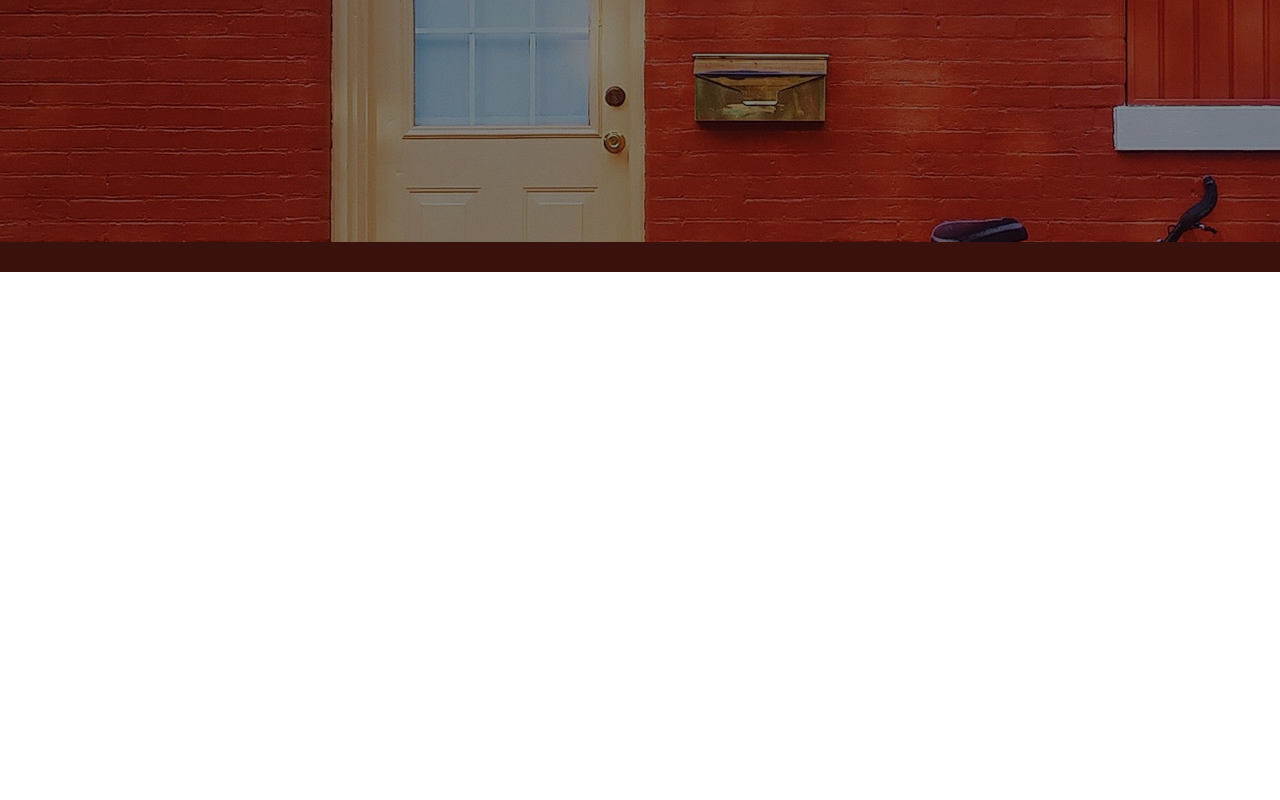
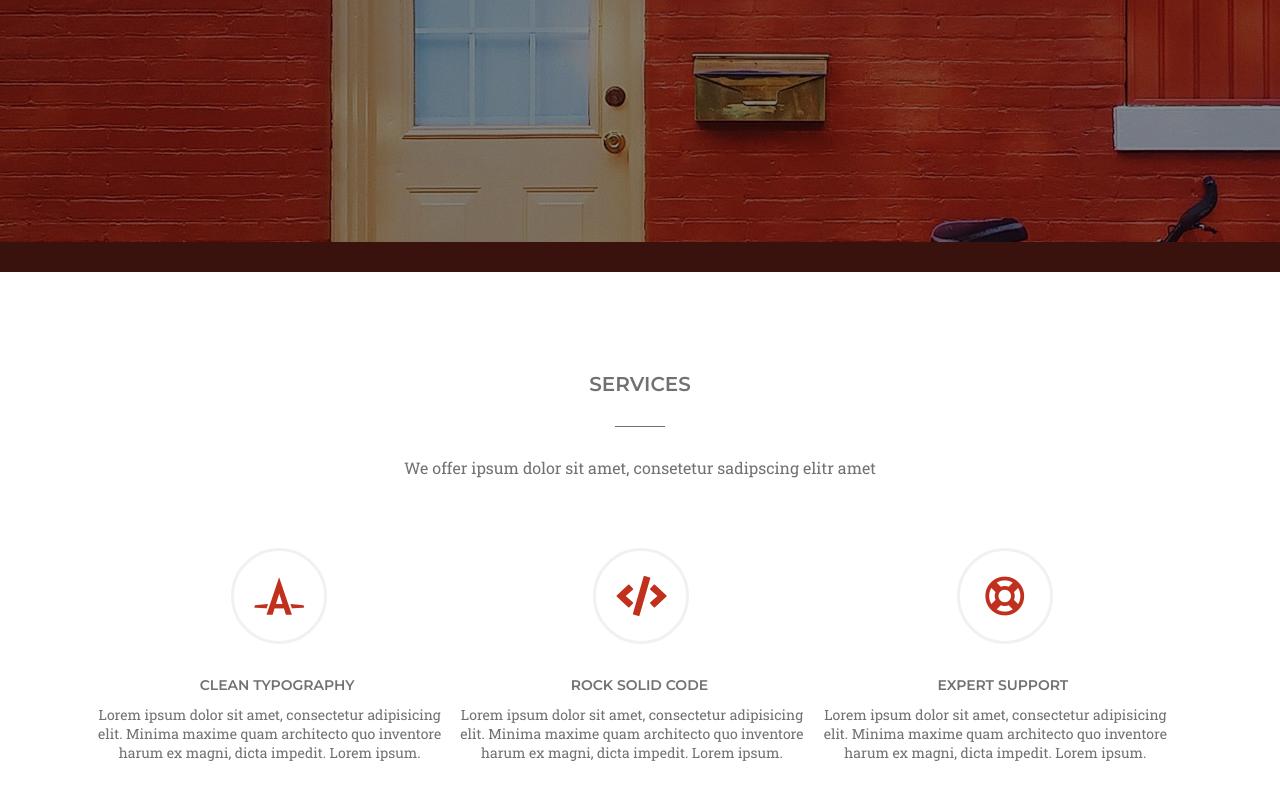
Before and after one commit to yakovina/startup-site-march, a plain HTML site: page index.html in a window 1280 px wide. Shown: the part 528-1328 px from the top of the page. Before the commit the page ends 800 px from the top, so only its background shows below. Drawn offline with Linux system fonts and the light colour scheme.

Commit message:
Added the section part

```diff
--- a/css/style.css
+++ b/css/style.css
@@ -1,6 +1,7 @@
 body{
 	margin: 0;
 	padding: 0;
+	font-family: 'Montserrat', sans-serif;
 
 }
 
@@ -8,11 +9,11 @@ header{
 	background: url(../img/bgc_header.jpg) no-repeat #68201a;
 	height: 100vh;
 	box-shadow:0 0 0 2000px rgba(0, 0, 0, 0.45) inset;
-	font-family: 'Montserrat', sans-serif;
+
 }
 
 
-a, h1,p{
+a, h1,p, h2{
 	color: #fff;
 	text-decoration: none;
 	margin: 0;
@@ -26,7 +27,6 @@ a, h1,p{
 	margin: 0 auto;
 	height: 60px;
 	width: 85%;
-	margin: 0 auto;
 }
 
 .logo
@@ -103,3 +103,103 @@ a, h1,p{
 	background-color: #fff;
 	color: #68201a;
 }
+
+.services{
+	background-color: #fff;
+	margin: 0 auto;
+	margin-top: 100px;
+	color: #717171;
+	text-align: center;
+	width: 85%;
+}
+
+.services h2{
+	text-transform: uppercase;
+	font-size: 20px;
+	color: #717171;
+	margin-bottom: 30px;
+}
+.line{
+	border-bottom: 1px solid #717171;
+	width: 50px;
+	margin: 0 auto;
+	margin-bottom: 30px;
+}
+.services p{
+	color: #717171;
+	font-family: 'Roboto Slab', serif;
+	font-size: 16px;
+	margin-bottom: 70px;
+}
+
+.services_types{
+	height: 218px;
+    margin-bottom: 100px;
+}
+.services_types_item{
+	width: 33.3%;
+	position: relative;
+	height: 218px;
+	float: left;
+	padding: 0;
+
+}
+
+.services_types_item h3{
+	text-transform: uppercase;
+	font-size: 14px;
+	color: #717171;
+	position: absolute;
+	top: 50%;
+	left:50%;
+	margin-right: -50%;
+	margin-top: 2em;
+    transform: translate(-50%, -50%);
+}
+
+.services_types_item p{
+	font-size: 14px;
+	color: #717171;
+	font-family: 'Roboto Slab', serif;
+	margin: 0;
+	display: block;
+	position: absolute;
+	top: 85%;
+	left:50%;
+	margin-right: -50%;
+	margin-bottom: -50%;
+    transform: translate(-50%, -50%);
+    padding: 0;
+    padding-right: 15px;
+}
+
+
+
+
+
+.icon{
+	height: 90px;
+	width: 90px;
+	border: 3px solid #f1f1f1;
+	border-radius: 50%;
+	position: absolute;
+	top:0;
+	left:50%;
+	margin-left: -46px;
+	text-transform: uppercase;
+	color: #c0301c;
+}
+.icon:hover{
+	background-color: #c0301c;
+	color: #fff;
+}
+
+.icon i{
+	font-size: 2.5em;
+    padding:25px 0 ;
+}
+
+.services_types_item:last-child{
+	float: right;
+	padding: 0;
+}
--- a/index.html
+++ b/index.html
@@ -7,6 +7,7 @@
     <link rel="stylesheet" type="text/css" href="css/style.css">
     <link href="https://fonts.googleapis.com/css?family=Montserrat:400,600, 700" rel="stylesheet">
     <link href="https://fonts.googleapis.com/css?family=Roboto+Slab" rel="stylesheet">
+	<link href="https://use.fontawesome.com/releases/v5.0.8/css/all.css" rel="stylesheet">
 </head>
 
 <body>
@@ -31,6 +32,40 @@
             <a href="#">Get Started</a>
         </div>
     </header>
+    <section class = "services">
+    	<h2>Services</h2>
+    	<div class="line"></div>
+    	<p>We offer ipsum dolor sit amet, consetetur sadipscing elitr amet</p>
+    	<div class="services_types">
+    		<div class="services_types_item">
+    			<div class="icon">
+    				<i class="fab fa-autoprefixer"></i>
+    			</div>
+    			<h3>
+    				Clean Typography
+    			</h3>
+    			<p>Lorem ipsum dolor sit amet, consectetur adipisicing elit. Minima maxime quam architecto quo inventore harum ex magni, dicta impedit. Lorem ipsum.</p>
+    		</div>
+    		<div class="services_types_item">
+    			<div class="icon">
+    				<i class="fas fa-code"></i>
+    			</div>
+    			<h3>
+    				Rock Solid Code
+    			</h3>
+    			<p>Lorem ipsum dolor sit amet, consectetur adipisicing elit. Minima maxime quam architecto quo inventore harum ex magni, dicta impedit. Lorem ipsum.</p>
+    		</div>
+    		<div class="services_types_item">
+    			<div class="icon">
+    				<i class="far fa-life-ring"></i>
+    			</div>
+    			<h3>
+    				Expert Support
+    			</h3>
+    			<p>Lorem ipsum dolor sit amet, consectetur adipisicing elit. Minima maxime quam architecto quo inventore harum ex magni, dicta impedit. Lorem ipsum.</p>
+    		</div>
+    	</div>
+    </section>
 </body>
 
 </html>
```
